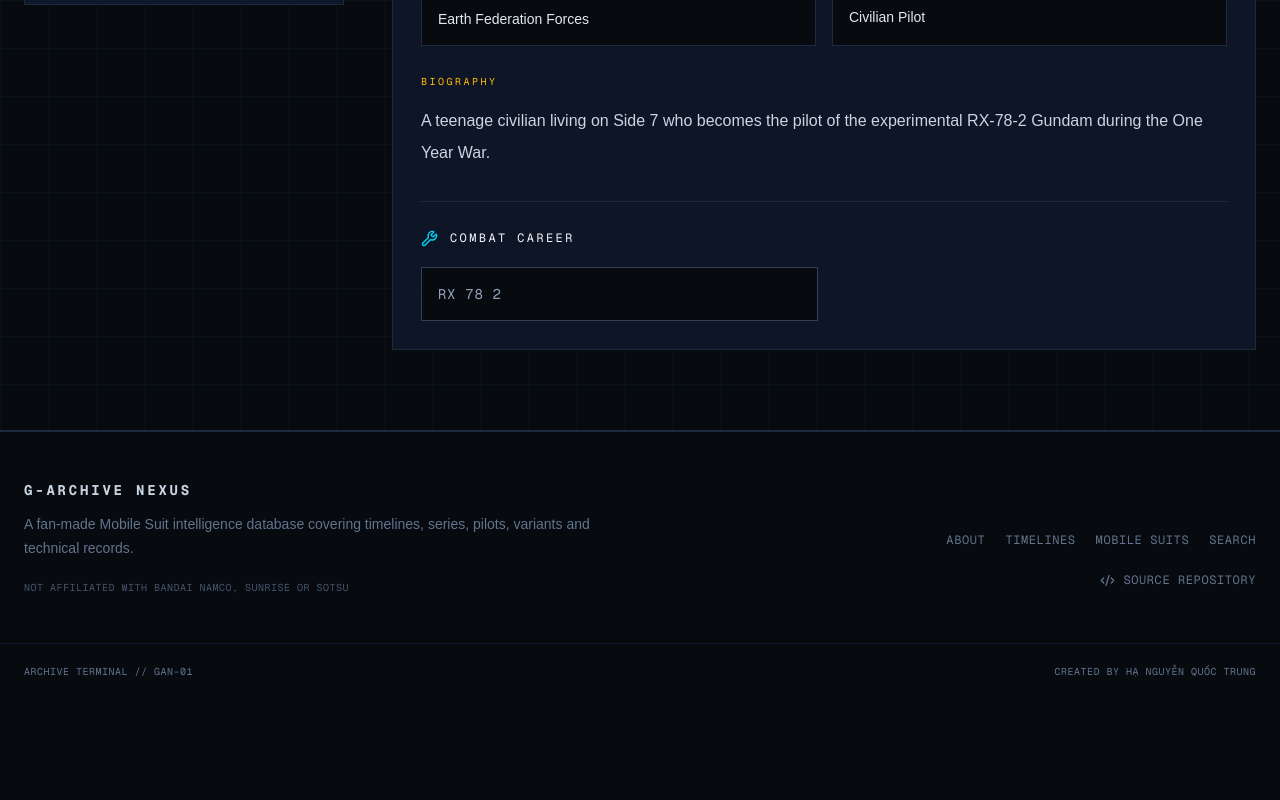
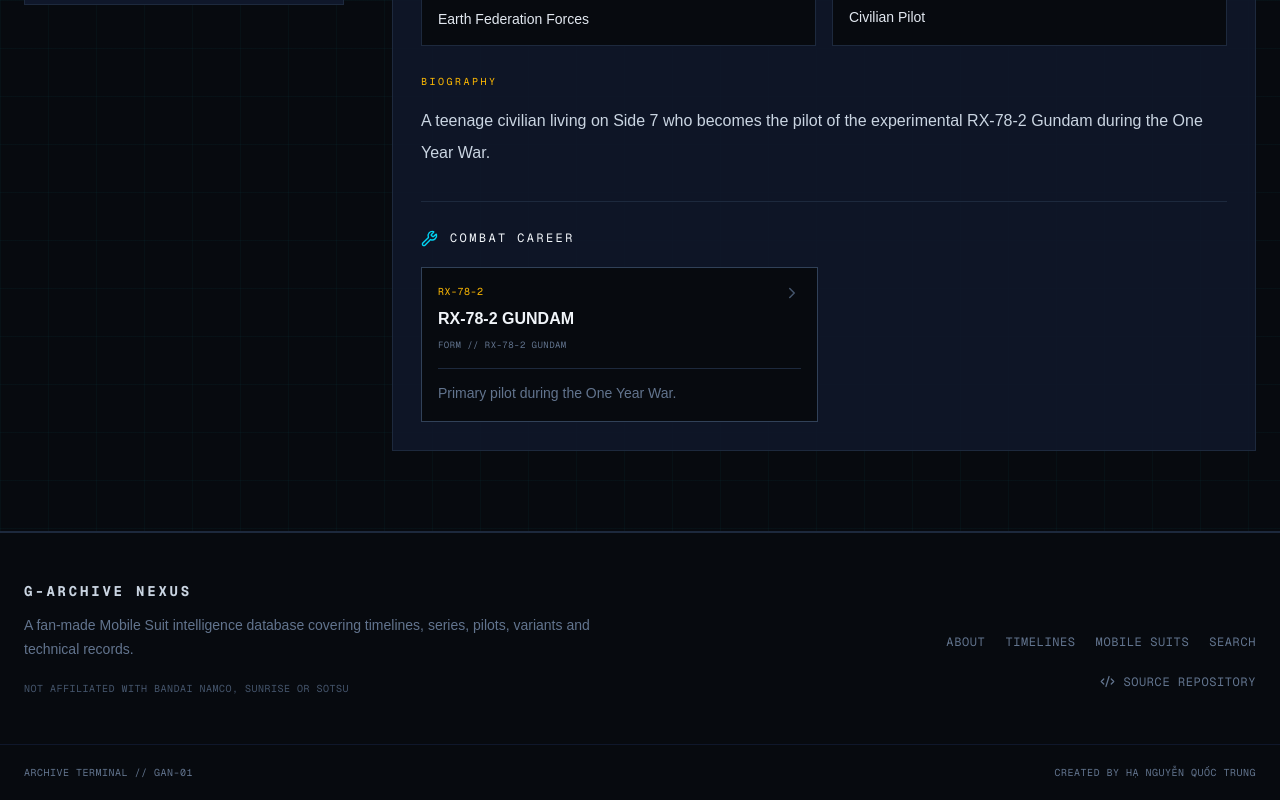
Before and after one commit to HaNguyenQuocTrung/g-archive-nexus, a Next.js app: page /characters/amuro-ray in a window 1280 px wide. Shown: the part 725-1525 px from the top of the page. Before the commit the page ends 1424 px from the top, so only its background shows below. Built offline with nearby package versions, Linux system fonts and the light colour scheme.

Commit message:
feat: add archive image system with fallback

```diff
--- a/src/app/characters/[characterSlug]/page.tsx
+++ b/src/app/characters/[characterSlug]/page.tsx
@@ -1,3 +1,4 @@
+import CombatCareer from "@/components/character/CombatCareer";
 import Link from "next/link";
 import { notFound } from "next/navigation";
 import {
@@ -189,33 +190,10 @@ export default async function CharacterProfilePage({
                       </p>
                     </div>
 
-                    <div className="mt-8 border-t border-slate-800 pt-7">
-                      <div className="flex items-center gap-3">
-                        <Wrench size={17} className="text-cyan-400" />
-
-                        <h3 className="font-mono text-xs uppercase tracking-[0.2em]">
-                          Combat Career
-                        </h3>
-                      </div>
-
-                      {era.pilotedUnitIds.length > 0 ? (
-                        <div className="mt-5 grid gap-3 sm:grid-cols-2">
-                          {era.pilotedUnitIds.map((unitId) => (
-                            <Link
-                              key={unitId}
-                              href={`/mobile-suits/${unitId}`}
-                              className="border border-slate-700 bg-[#070A0F] px-4 py-4 font-mono text-sm uppercase tracking-wider text-slate-400 transition hover:border-cyan-400/50 hover:text-cyan-400"
-                            >
-                              {unitId.replaceAll("-", " ")}
-                            </Link>
-                          ))}
-                        </div>
-                      ) : (
-                        <p className="mt-5 font-mono text-xs uppercase tracking-wider text-slate-600">
-                          No Mobile Suit records registered
-                        </p>
-                      )}
-                    </div>
+                    <CombatCareer
+  characterId={character.id}
+  characterEraId={era.id}
+/>
                   </section>
                 );
               })}
--- a/src/components/character/CombatCareer.tsx
+++ b/src/components/character/CombatCareer.tsx
@@ -0,0 +1,141 @@
+import Link from "next/link";
+import { ChevronRight, Wrench } from "lucide-react";
+
+import { getMobileSuitById } from "@/lib/data/getMobileSuits";
+import { getPilotLogsByCharacterId } from "@/lib/data/getPilotLogs";
+
+interface CombatCareerProps {
+  characterId: string;
+  characterEraId: string;
+}
+
+export default function CombatCareer({
+  characterId,
+  characterEraId,
+}: CombatCareerProps) {
+  const logs = getPilotLogsByCharacterId(characterId)
+    .filter(
+      (log) =>
+        log.characterEraId === characterEraId,
+    );
+
+  return (
+    <section className="mt-8 border-t border-slate-800 pt-7">
+      <div className="flex items-center gap-3">
+        <Wrench
+          size={17}
+          className="text-cyan-400"
+        />
+
+        <h3
+          className={[
+            "font-mono text-xs uppercase",
+            "tracking-[0.2em]",
+          ].join(" ")}
+        >
+          Combat Career
+        </h3>
+      </div>
+
+      {logs.length > 0 ? (
+        <div className="mt-5 grid gap-3 sm:grid-cols-2">
+          {logs.map((log) => {
+            const mobileSuit = getMobileSuitById(
+              log.mobileSuitId,
+            );
+
+            const variant = mobileSuit?.variants.find(
+              (item) => item.id === log.variantId,
+            );
+
+            return (
+              <Link
+                key={log.id}
+                href={`/mobile-suits/${log.mobileSuitId}`}
+                className={[
+                  "group border border-slate-700",
+                  "bg-[#070A0F] p-4 transition",
+                  "hover:border-cyan-400/50",
+                ].join(" ")}
+              >
+                <div
+                  className={[
+                    "flex items-start",
+                    "justify-between gap-4",
+                  ].join(" ")}
+                >
+                  <div>
+                    <p
+                      className={[
+                        "font-mono text-[10px]",
+                        "uppercase tracking-wider",
+                        "text-amber-400",
+                      ].join(" ")}
+                    >
+                      {mobileSuit?.modelNumber ??
+                        log.mobileSuitId}
+                    </p>
+
+                    <h4
+                      className={[
+                        "mt-2 font-semibold uppercase",
+                        "group-hover:text-cyan-400",
+                      ].join(" ")}
+                    >
+                      {mobileSuit?.baseName ??
+                        log.mobileSuitId}
+                    </h4>
+
+                    <p
+                      className={[
+                        "mt-2 font-mono text-[9px]",
+                        "uppercase tracking-wider",
+                        "text-slate-500",
+                      ].join(" ")}
+                    >
+                      Form //{" "}
+                      {variant?.formName ??
+                        log.variantId}
+                    </p>
+                  </div>
+
+                  <ChevronRight
+                    size={18}
+                    className={[
+                      "shrink-0 text-slate-600",
+                      "transition",
+                      "group-hover:translate-x-1",
+                      "group-hover:text-cyan-400",
+                    ].join(" ")}
+                  />
+                </div>
+
+                {log.notes && (
+                  <p
+                    className={[
+                      "mt-4 border-t",
+                      "border-slate-800 pt-3",
+                      "text-sm leading-6",
+                      "text-slate-500",
+                    ].join(" ")}
+                  >
+                    {log.notes}
+                  </p>
+                )}
+              </Link>
+            );
+          })}
+        </div>
+      ) : (
+        <p
+          className={[
+            "mt-5 font-mono text-xs uppercase",
+            "tracking-wider text-slate-600",
+          ].join(" ")}
+        >
+          No Pilot Log records registered
+        </p>
+      )}
+    </section>
+  );
+}
--- a/src/components/mobile-suit/FormSwitcher.tsx
+++ b/src/components/mobile-suit/FormSwitcher.tsx
@@ -1,5 +1,5 @@
 "use client";
-
+import ArchiveImage from "@/components/shared/ArchiveImage";
 import { useState } from "react";
 import {
   Crosshair,
@@ -79,22 +79,25 @@ export default function FormSwitcher({
       </section>
 
       <section className="mt-6 grid gap-6 lg:grid-cols-[0.8fr_1.2fr]">
-        <div className="flex min-h-[520px] items-center justify-center border border-cyan-400/20 bg-[#070A0F]">
-          <div className="text-center">
-            <Cpu
-              size={110}
-              strokeWidth={0.7}
-              className="mx-auto text-cyan-400/50"
-            />
-
-            <p className="mt-6 font-mono text-xs uppercase tracking-[0.25em] text-slate-600">
-              Blueprint data pending
-            </p>
-
-            <p className="mt-3 font-mono text-sm uppercase tracking-wider text-cyan-400">
-              {selectedVariant.formName}
-            </p>
-          </div>
+        <div
+          className={[
+            "min-h-[520px]",
+            "border border-cyan-400/20",
+            "bg-[#070A0F]",
+          ].join(" ")}
+        >
+          <ArchiveImage
+            image={
+              selectedVariant.gallery.find(
+                (image) => image.type === "line-art-front",
+              ) ?? selectedVariant.gallery[0]
+            }
+            fallbackLabel={
+              `${selectedVariant.formName} // ` + "Blueprint pending"
+            }
+            priority
+            className="min-h-[520px]"
+          />
         </div>
 
         <div>
--- /dev/null
+++ b/src/components/shared/ArchiveImage.tsx
@@ -0,0 +1,90 @@
+import Image from "next/image";
+import { ImageOff } from "lucide-react";
+
+import type { ArchiveImage as ArchiveImageData } from "@/types";
+
+interface ArchiveImageProps {
+  image?: ArchiveImageData;
+  fallbackLabel?: string;
+  priority?: boolean;
+  className?: string;
+}
+
+export default function ArchiveImage({
+  image,
+  fallbackLabel = "Visual data pending",
+  priority = false,
+  className = "",
+}: ArchiveImageProps) {
+  if (!image) {
+    return (
+      <div
+        className={[
+          "flex h-full min-h-64",
+          "items-center justify-center",
+          "bg-[#070A0F]",
+          className,
+        ].join(" ")}
+      >
+        <div className="text-center">
+          <ImageOff
+            size={52}
+            strokeWidth={0.8}
+            className="mx-auto text-slate-700"
+          />
+
+          <p
+            className={[
+              "mt-5 font-mono text-[10px]",
+              "uppercase tracking-[0.25em]",
+              "text-slate-600",
+            ].join(" ")}
+          >
+            {fallbackLabel}
+          </p>
+        </div>
+      </div>
+    );
+  }
+
+  return (
+    <div
+      className={[
+        "relative h-full min-h-64",
+        "overflow-hidden bg-[#070A0F]",
+        className,
+      ].join(" ")}
+    >
+      <Image
+        src={image.src}
+        alt={image.alt}
+        fill
+        priority={priority}
+        sizes={
+          "(max-width: 768px) 100vw, " +
+          "(max-width: 1200px) 50vw, 40vw"
+        }
+        className="object-contain p-5"
+      />
+
+      <div
+        className={[
+          "pointer-events-none absolute",
+          "inset-x-0 bottom-0",
+          "bg-gradient-to-t",
+          "from-[#070A0F] to-transparent",
+          "px-5 pb-4 pt-10",
+        ].join(" ")}
+      >
+        <p
+          className={[
+            "font-mono text-[9px] uppercase",
+            "tracking-wider text-slate-500",
+          ].join(" ")}
+        >
+          {image.type.replaceAll("-", " ")}
+        </p>
+      </div>
+    </div>
+  );
+}
```
